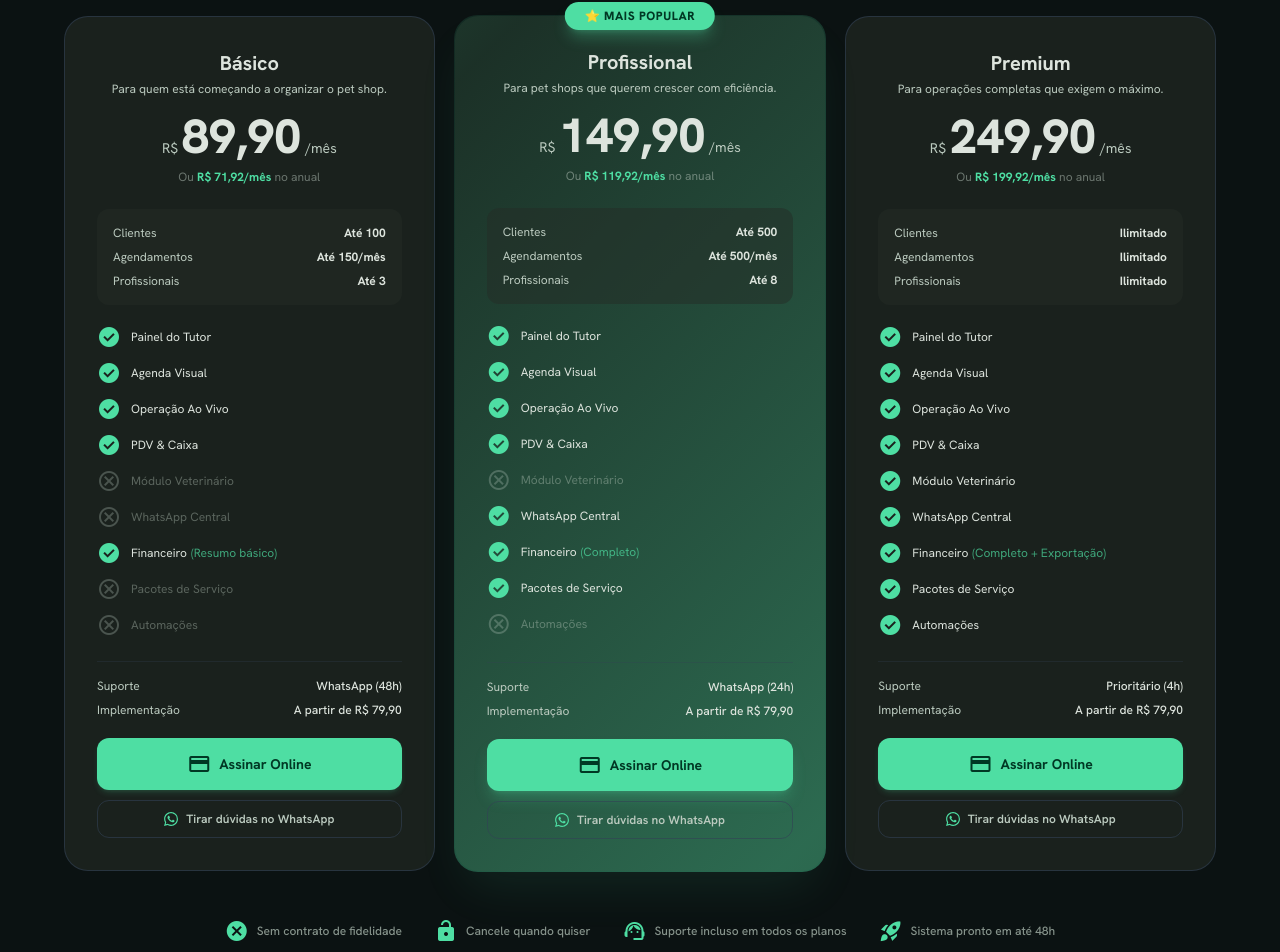
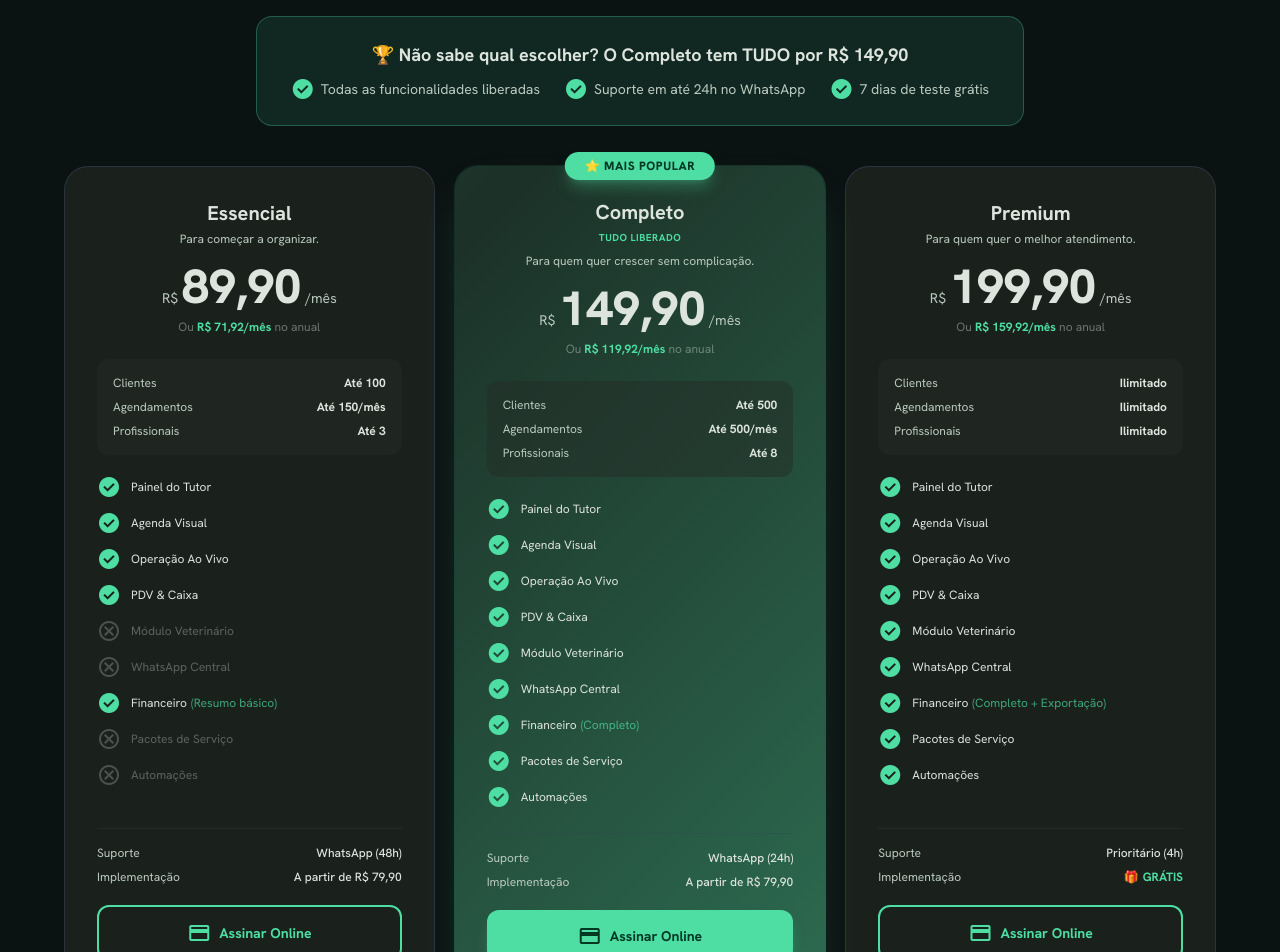
Before and after one commit to XxSusuxX/page-venda-petshop, a Next.js app: page / in a window 1280 px wide. Shown: the part 5920-6872 px from the top of the page. Built offline with nearby package versions, Linux system fonts and the light colour scheme.

Commit message:
atualizacao de precos

```diff
--- a/app/api/checkout/route.ts
+++ b/app/api/checkout/route.ts
@@ -11,23 +11,36 @@ const PLANS_CONFIG: Record<
     annualPriceCents: number;
   }
 > = {
-  basico: {
-    name: "PetNexus - Plano Básico",
-    description: "Sistema para pet shops: Painel do Tutor, Agenda Visual e Operação ao Vivo.",
+  essencial: {
+    name: "PetNexus - Plano Essencial",
+    description: "Para começar a organizar: Painel do Tutor, Agenda Visual, Operação ao Vivo e PDV.",
     monthlyPriceCents: 8990, // R$ 89,90
     annualPriceCents: 86304, // R$ 863,04/ano (R$ 71,92/mês com 20% OFF)
   },
-  profissional: {
-    name: "PetNexus - Plano Profissional",
-    description: "Sistema completo: PDV, Caixa, WhatsApp Central, Pacotes e Financeiro.",
+  completo: {
+    name: "PetNexus - Plano Completo",
+    description: "Para quem quer crescer sem complicação: Tudo liberado, Módulo Veterinário, Automações e WhatsApp Central.",
     monthlyPriceCents: 14990, // R$ 149,90
     annualPriceCents: 143904, // R$ 1.439,04/ano (R$ 119,92/mês com 20% OFF)
   },
   premium: {
     name: "PetNexus - Plano Premium",
-    description: "Operações ilimitadas: Módulo Veterinário, Automações e Suporte Prioritário.",
-    monthlyPriceCents: 24990, // R$ 249,90
-    annualPriceCents: 239904, // R$ 2.399,04/ano (R$ 199,92/mês com 20% OFF)
+    description: "Para quem quer o melhor atendimento: Operações ilimitadas, Suporte Prioritário e Implementação Grátis.",
+    monthlyPriceCents: 19990, // R$ 199,90
+    annualPriceCents: 191904, // R$ 1.919,04/ano (R$ 159,92/mês com 20% OFF)
+  },
+  // Aliases para compatibilidade legada
+  basico: {
+    name: "PetNexus - Plano Essencial",
+    description: "Para começar a organizar: Painel do Tutor, Agenda Visual, Operação ao Vivo e PDV.",
+    monthlyPriceCents: 8990,
+    annualPriceCents: 86304,
+  },
+  profissional: {
+    name: "PetNexus - Plano Completo",
+    description: "Para quem quer crescer sem complicação: Tudo liberado, Módulo Veterinário, Automações e WhatsApp Central.",
+    monthlyPriceCents: 14990,
+    annualPriceCents: 143904,
   },
 };
 
--- a/app/sucesso/page.tsx
+++ b/app/sucesso/page.tsx
@@ -18,7 +18,7 @@ export default function SucessoPage({
   };
 }) {
   const isPixPending = searchParams?.status === "pendente_pix";
-  const planKey = searchParams?.plan || "Profissional";
+  const planKey = searchParams?.plan || "Completo";
   const planName = planKey.charAt(0).toUpperCase() + planKey.slice(1);
   const isAnnual = searchParams?.interval === "annual";
   const customerName = searchParams?.name || "Cliente PetNexus";
--- a/components/PricingSection.tsx
+++ b/components/PricingSection.tsx
@@ -7,14 +7,14 @@ const WHATSAPP_BASE = "https://wa.me/5544998289752?text=";
 
 const plans = [
   {
-    key: "basico",
-    name: "Básico",
+    key: "essencial",
+    name: "Essencial",
     monthlyPrice: "89,90",
     annualPrice: "71,92",
     annualTotal: "863,04",
-    description: "Para quem está começando a organizar o pet shop.",
+    description: "Para começar a organizar.",
     popular: false,
-    cta: encodeURIComponent("Olá! Tenho interesse no plano Básico do PetNexus. Podem me ajudar?"),
+    cta: encodeURIComponent("Olá! Tenho interesse no plano Essencial do PetNexus para começar a organizar meu pet shop. Podem me ajudar?"),
     limits: {
       clientes: "Até 100",
       agendamentos: "Até 150/mês",
@@ -35,14 +35,14 @@ const plans = [
     setup: "A partir de R$ 79,90",
   },
   {
-    key: "profissional",
-    name: "Profissional",
+    key: "completo",
+    name: "Completo",
     monthlyPrice: "149,90",
     annualPrice: "119,92",
     annualTotal: "1.439,04",
-    description: "Para pet shops que querem crescer com eficiência.",
+    description: "Para quem quer crescer sem complicação.",
     popular: true,
-    cta: encodeURIComponent("Olá! Tenho interesse no plano Profissional do PetNexus. Podem me ajudar?"),
+    cta: encodeURIComponent("Olá! Vi que o plano Completo é o mais popular e tem tudo liberado. Quero saber mais!"),
     limits: {
       clientes: "Até 500",
       agendamentos: "Até 500/mês",
@@ -53,11 +53,11 @@ const plans = [
       { name: "Agenda Visual", included: true },
       { name: "Operação Ao Vivo", included: true },
       { name: "PDV & Caixa", included: true },
-      { name: "Módulo Veterinário", included: false },
+      { name: "Módulo Veterinário", included: true },
       { name: "WhatsApp Central", included: true },
       { name: "Financeiro", included: true, note: "Completo" },
       { name: "Pacotes de Serviço", included: true },
-      { name: "Automações", included: false },
+      { name: "Automações", included: true },
     ],
     support: "WhatsApp (24h)",
     setup: "A partir de R$ 79,90",
@@ -65,12 +65,12 @@ const plans = [
   {
     key: "premium",
     name: "Premium",
-    monthlyPrice: "249,90",
-    annualPrice: "199,92",
-    annualTotal: "2.399,04",
-    description: "Para operações completas que exigem o máximo.",
+    monthlyPrice: "199,90",
+    annualPrice: "159,92",
+    annualTotal: "1.919,04",
+    description: "Para quem quer o melhor atendimento.",
     popular: false,
-    cta: encodeURIComponent("Olá! Tenho interesse no plano Premium do PetNexus. Podem me ajudar?"),
+    cta: encodeURIComponent("Olá! Tenho interesse no plano Premium com suporte prioritário e tudo liberado no PetNexus. Podem me ajudar?"),
     limits: {
       clientes: "Ilimitado",
       agendamentos: "Ilimitado",
@@ -88,7 +88,7 @@ const plans = [
       { name: "Automações", included: true },
     ],
     support: "Prioritário (4h)",
-    setup: "A partir de R$ 79,90",
+    setup: "GRÁTIS",
   },
 ];
 
@@ -162,13 +162,34 @@ export default function PricingSection() {
           </div>
         )}
 
+        {/* Recommendation banner "Não sabe qual escolher?" */}
+        <div className="max-w-3xl mx-auto mb-10 bg-primary/10 border border-primary/30 rounded-2xl p-6 text-center reveal-on-scroll">
+          <p className="text-lg font-bold text-on-surface mb-2">
+            🏆 Não sabe qual escolher? O Completo tem TUDO por R$ 149,90
+          </p>
+          <div className="flex flex-col sm:flex-row items-center justify-center gap-4 sm:gap-6 text-sm text-on-surface-variant">
+            <span className="flex items-center gap-1.5">
+              <span className="material-symbols-outlined text-primary text-base" style={{ fontVariationSettings: "'FILL' 1" }}>check_circle</span>
+              Todas as funcionalidades liberadas
+            </span>
+            <span className="flex items-center gap-1.5">
+              <span className="material-symbols-outlined text-primary text-base" style={{ fontVariationSettings: "'FILL' 1" }}>check_circle</span>
+              Suporte em até 24h no WhatsApp
+            </span>
+            <span className="flex items-center gap-1.5">
+              <span className="material-symbols-outlined text-primary text-base" style={{ fontVariationSettings: "'FILL' 1" }}>check_circle</span>
+              7 dias de teste grátis
+            </span>
+          </div>
+        </div>
+
         {/* Pricing Cards */}
-        <div className="grid grid-cols-1 md:grid-cols-3 gap-6 md:gap-5 max-w-6xl mx-auto">
+        <div className="grid grid-cols-1 md:grid-cols-3 gap-6 md:gap-5 max-w-6xl mx-auto items-stretch">
           {plans.map((plan, index) => (
             <div
               key={index}
               className={`reveal-on-scroll stagger-${index + 1} relative group rounded-2xl md:rounded-3xl p-6 md:p-8 flex flex-col transition-all duration-500 ${plan.popular
-                  ? "animated-border-card bg-surface-container-low shadow-2xl shadow-primary/10 md:scale-105 md:z-10"
+                  ? "animated-border-card bg-surface-container-low shadow-2xl shadow-primary/20 md:scale-[1.07] md:z-10"
                   : "bg-surface-container border border-hairline-border/60 hover:border-primary/25 hover:shadow-lg hover:shadow-primary/5"
                 }`}
             >
@@ -182,6 +203,9 @@ export default function PricingSection() {
               {/* Plan header */}
               <div className="text-center mb-6">
                 <h3 className="text-xl font-bold text-on-surface mb-1">{plan.name}</h3>
+                {plan.popular && (
+                  <p className="text-[10px] font-bold text-primary uppercase tracking-wider mb-2">TUDO LIBERADO</p>
+                )}
                 <p className="text-xs text-on-surface-variant mb-4">{plan.description}</p>
 
                 {/* Price */}
@@ -252,7 +276,13 @@ export default function PricingSection() {
                 {!isAnnual && (
                   <div className="flex justify-between text-xs">
                     <span className="text-on-surface-variant">Implementação</span>
-                    <span className="font-medium text-on-surface">{plan.setup}</span>
+                    {plan.setup === "GRÁTIS" ? (
+                      <span className="font-bold text-primary flex items-center gap-1">
+                        <span>🎁</span> GRÁTIS
+                      </span>
+                    ) : (
+                      <span className="font-medium text-on-surface">{plan.setup}</span>
+                    )}
                   </div>
                 )}
                 {isAnnual && (
@@ -269,7 +299,7 @@ export default function PricingSection() {
                   onClick={() => setSelectedPlanForCheckout(plan)}
                   className={`w-full py-3.5 rounded-xl text-sm font-bold text-center transition-all duration-200 flex items-center justify-center gap-2 active:scale-[0.97] cursor-pointer ${plan.popular
                       ? "bg-primary text-on-primary hover:brightness-110 shadow-lg shadow-primary/25 hover:shadow-primary/40"
-                      : "bg-primary text-on-primary hover:brightness-110 shadow-md shadow-primary/15"
+                      : "bg-transparent border-2 border-primary text-primary hover:bg-primary hover:text-on-primary"
                     }`}
                   style={{ transitionTimingFunction: "cubic-bezier(0.23, 1, 0.32, 1)" }}
                 >
@@ -305,11 +335,19 @@ export default function PricingSection() {
           </div>
         </div>
 
+        {/* 7 Dias de Garantia Incondicional Banner */}
+        <div className="mt-10 max-w-2xl mx-auto bg-primary/5 border border-primary/20 rounded-2xl p-6 text-center reveal-on-scroll">
+          <span className="material-symbols-outlined text-4xl text-primary mb-2 block" style={{ fontVariationSettings: "'FILL' 1" }}>verified_user</span>
+          <h3 className="text-lg font-bold text-on-surface mb-2">7 dias de garantia incondicional</h3>
+          <p className="text-sm text-on-surface-variant">
+            Não gostou? Devolvemos 100% do seu dinheiro. Sem perguntas, sem burocracia.
+          </p>
+        </div>
+
         {/* Setup note */}
         <div className="text-center mt-6 reveal-on-scroll">
           <p className="text-xs text-on-surface-variant/50">
-            * O valor da implementação pode variar a partir de R$ 79,90 conforme a complexidade do seu negócio.
-            No plano anual, a implementação é gratuita.
+            * Implementação gratuita no plano Premium e em todos os planos anuais. No plano mensal Essencial e Completo, a partir de R$ 79,90.
           </p>
         </div>
       </div>
```
